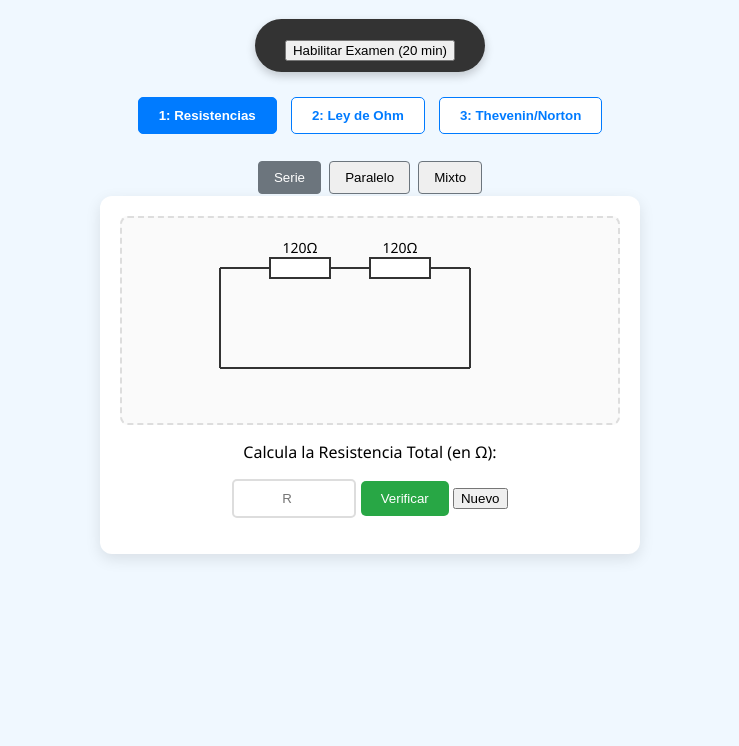
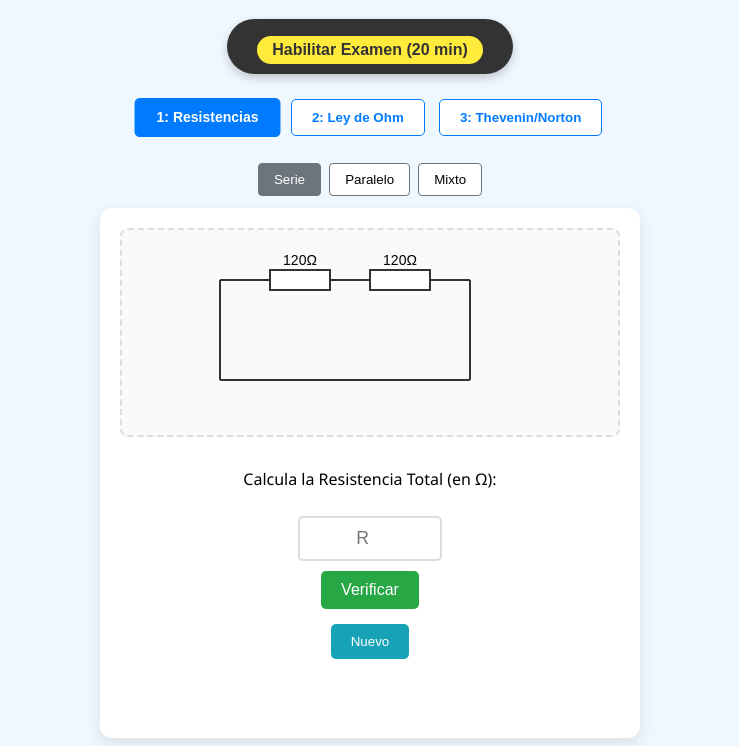
Before and after one commit to MarioMonkey1/simulador-de-circuitos, a plain HTML site: page index.html in a window 1280 px wide. Shown: the part 95-841 px from the top of the page, without its empty margins (270-1009 px from the left). Before the commit the page ends 800 px from the top, so only its background shows below. Drawn offline with Linux system fonts and the light colour scheme.

Commit message:
Update style.css

```diff
--- a/style.css
+++ b/style.css
@@ -8,23 +8,57 @@ body { background-color: #f0f8ff; font-family: 'Segoe UI', sans-serif; text-alig
     margin-bottom: 20px; box-shadow: 0 4px 10px rgba(0,0,0,0.2);
     position: sticky; top: 10px; z-index: 100;
 }
-/* --- Botones --- */
+
+/* Botón especial para iniciar el examen */
+.timer-button {
+    background-color: #ffeb3b; color: #333;
+    border: none; padding: 5px 15px; border-radius: 20px;
+    font-weight: bold; cursor: pointer; font-size: 1rem;
+    transition: transform 0.2s;
+}
+.timer-button:hover { transform: scale(1.05); background-color: #ffd600; }
+
+/* --- Botones de Navegación --- */
 .section-nav { margin-bottom: 20px; }
-.section-button { padding: 10px 20px; margin: 5px; cursor: pointer; border-radius: 5px; border: 1px solid #007bff; background: white; color: #007bff; font-weight: bold; }
-.section-button.active { background: #007bff; color: white; }
+.section-button { padding: 10px 20px; margin: 5px; cursor: pointer; border-radius: 5px; border: 1px solid #007bff; background: white; color: #007bff; font-weight: bold; transition: all 0.3s;}
+.section-button.active { background: #007bff; color: white; transform: scale(1.05); }
 
-.mode-button { padding: 8px 15px; margin: 2px; cursor: pointer; border: 1px solid #6c757d; border-radius: 4px; }
+/* --- Modos (Serie/Paralelo/Th) --- */
+.mode-selector { margin-bottom: 10px; }
+.mode-button { padding: 8px 15px; margin: 2px; cursor: pointer; border: 1px solid #6c757d; border-radius: 4px; background: white; }
 .mode-button.active { background: #6c757d; color: white; }
 
-/* --- Contenedores --- */
+/* --- Contenedores Principales --- */
 .main-container {
     max-width: 500px; margin: 0 auto; background: white;
     padding: 20px; border-radius: 12px; box-shadow: 0 5px 15px rgba(0,0,0,0.1);
 }
 
-.circuit-wrapper { background: #fafafa; border: 2px dashed #ddd; margin-bottom: 15px; border-radius: 8px; }
+.circuit-wrapper { background: #fafafa; border: 2px dashed #ddd; margin-bottom: 15px; border-radius: 8px; overflow: hidden; }
 
-/* --- Cuadro de Resolución Gráfica --- */
+/* --- SVG Texto --- */
+text { font-family: sans-serif; font-size: 14px; user-select: none; }
+
+/* --- Input y Acciones --- */
+.user-interface { display: flex; flex-direction: column; align-items: center; gap: 10px; }
+.user-answer { width: 120px; padding: 10px; text-align: center; border: 2px solid #ddd; border-radius: 5px; font-size: 1.1rem; }
+
+.check-button { background: #28a745; color: white; border: none; padding: 10px 20px; border-radius: 5px; cursor: pointer; font-size: 1rem; }
+.check-button:hover { background: #218838; }
+
+.solution-button { background: #ff9800; color: white; border: none; padding: 10px 20px; border-radius: 5px; cursor: pointer; }
+.solution-button:hover { background: #e68900; }
+
+.new-circuit-button { background: #17a2b8; color: white; border: none; padding: 10px 20px; border-radius: 5px; cursor: pointer; margin-top: 5px;}
+.new-circuit-button:hover { background: #138496; }
+
+/* Nuevo botón para ver gráfico equivalente (Thevenin) */
+.visual-button { background: #6f42c1; color: white; border: none; padding: 10px 20px; border-radius: 5px; cursor: pointer; animation: popIn 0.3s; }
+.visual-button:hover { background: #5a32a3; }
+
+/* --- Resultados --- */
+.result-text { font-weight: bold; font-size: 1.2rem; min-height: 1.5em; margin: 15px 0; }
+
 .solution-box {
     margin-top: 15px; padding: 15px;
     background-color: #e3f2fd; border-left: 6px solid #2196f3;
@@ -37,7 +71,7 @@ body { background-color: #f0f8ff; font-family: 'Segoe UI', sans-serif; text-alig
     from { transform: translateY(10px); opacity: 0; }
     to { transform: translateY(0); opacity: 1; }
 }
-
-.user-answer { width: 100px; padding: 10px; text-align: center; border: 2px solid #ddd; border-radius: 5px; }
-.check-button { background: #28a745; color: white; border: none; padding: 10px 20px; border-radius: 5px; cursor: pointer; }
-.solution-button { background: #ff9800; color: white; border: none; padding: 10px 20px; border-radius: 5px; cursor: pointer; margin-left: 5px;}
+@keyframes popIn {
+    from { transform: scale(0.8); opacity: 0; }
+    to { transform: scale(1); opacity: 1; }
+}
```
